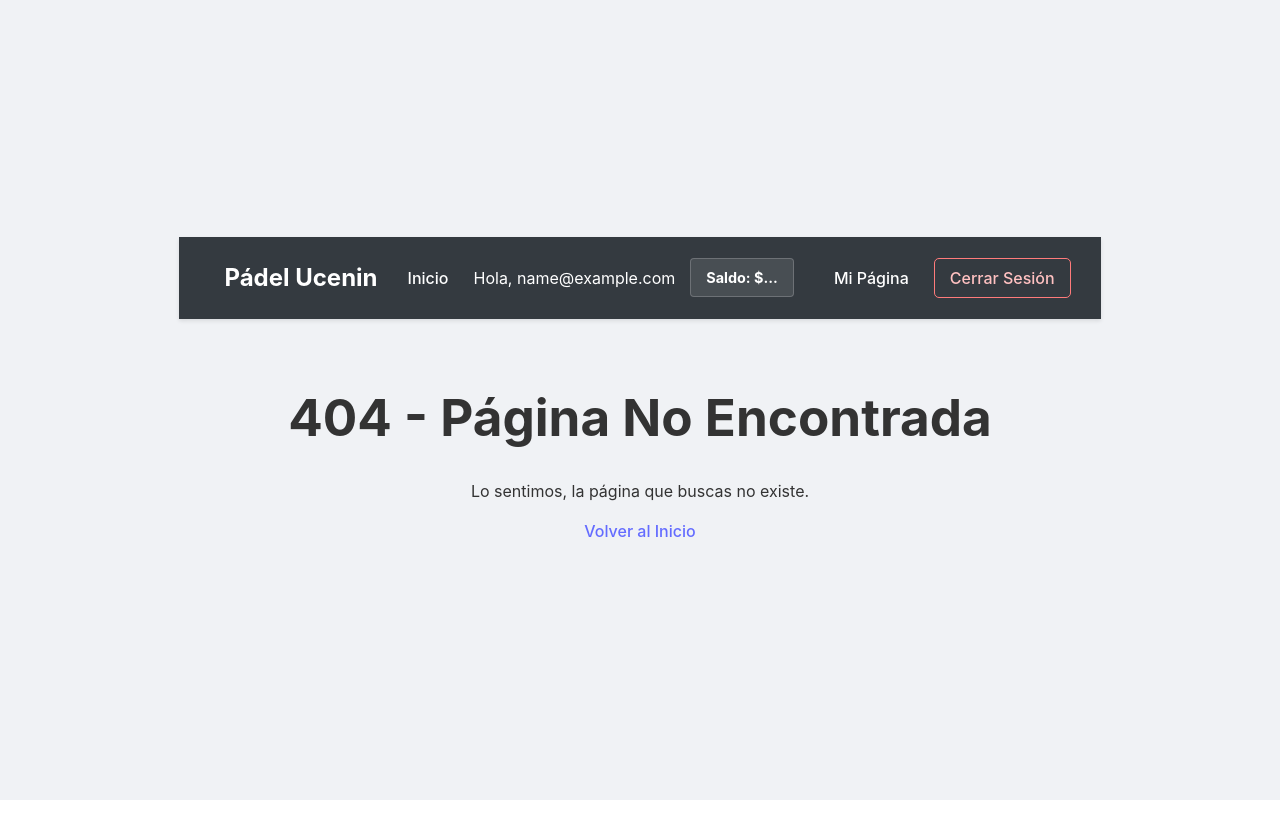
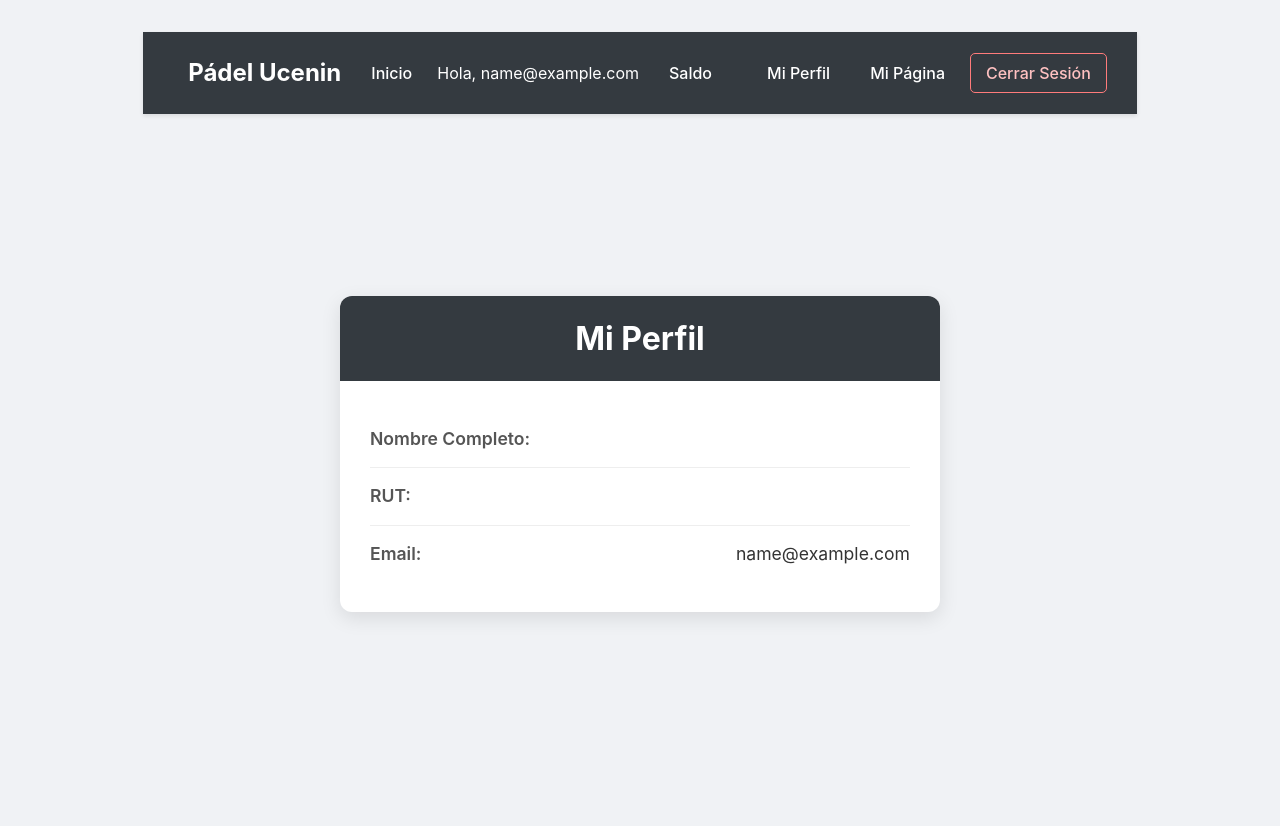
Before and after one commit to elpablii/Canchas-Padel-Ingeso-LosBugMaker, a React (Vite) app in the folder CanchasPadelIngesoLosBugMaker/frontend/: page /perfil in a window 1280 px wide. Before the commit this address had no page. Before the commit the page ends 800 px from the top, so only its background shows below. Built offline with nearby package versions, Linux system fonts and the light colour scheme; sample sign-in values are in the browser's storage.

Commit message:
Pequeños cambios para el botón del saldo

```diff
--- a/CanchasPadelIngesoLosBugMaker/frontend/src/App.css
+++ b/CanchasPadelIngesoLosBugMaker/frontend/src/App.css
@@ -141,21 +141,18 @@ body {
 
 /* Estilo para el indicador de saldo, que también es un enlace */
 .navbar-saldo {
-  background-color: rgba(255, 255, 255, 0.1);
-  color: #a7d7ff; /* Un color cian claro para que destaque sutilmente */
-  padding: 5px 12px;
-  border-radius: 15px; /* Lo hace tipo "píldora" */
-  font-weight: bold;
-  font-size: 0.9em;
+
+  color: #a7d7ff;
+  padding: 5px 15px;
+  font-size: inherit;
   text-decoration: none;
-  border: 1px solid rgba(255, 255, 255, 0.2);
   transition: background-color 0.2s, color 0.2s;
 }
 
 /* Efecto hover para el indicador de saldo */
 .navbar-saldo:hover {
   background-color: rgba(255, 255, 255, 0.25);
-  color: #ffffff;
+  color: #007bff;
 }
 
 /* Estilo para el botón de cerrar sesión para que se vea mejor */
--- a/CanchasPadelIngesoLosBugMaker/frontend/src/App.jsx
+++ b/CanchasPadelIngesoLosBugMaker/frontend/src/App.jsx
@@ -12,8 +12,8 @@ import ReservationHistory from './components/ReservationHistory';
 import { useAuth } from './context/AuthContext';
 import ReportePagosPage from './pages/ReportePagosPage';
 
-// --- NUEVO: Importamos la página de la billetera que crearemos ---
 import BilleteraPage from './pages/BilleteraPage';
+import UserProfilePage from './pages/UserProfilePage';
 
 import './App.css';
 
@@ -41,7 +41,7 @@ function AdminProtectedRoute({ children }) {
   return children;
 }
 
-// --- Navbar (CON EL CAMBIO PARA MOSTRAR EL SALDO) ---
+// --- Navbar ---
 function Navbar() {
   const { isAuthenticated, logout, user } = useAuth();
   const userGreeting = user ? (user.nombre || user.email || user.rut) : '';
@@ -68,9 +68,11 @@ function Navbar() {
                 {/* --- Mostramos el saldo --- */}
                 {/* Lo hacemos un enlace a la página de la billetera */}
                 <RouterLink to="/billetera" className="navbar-saldo">
-                    Saldo: {formatCurrency(user.saldo)}
+                    Saldo
                 </RouterLink>
             </div>
+
+            <RouterLink to="/perfil">Mi Perfil</RouterLink>
 
             {user.rol === 'admin' ? (
               <RouterLink to="/admin/dashboard">Panel Admin</RouterLink>
@@ -107,8 +109,9 @@ function App() {
           <Route path="/reservar-cancha" element={<ProtectedRoute><ReservationPage /></ProtectedRoute>} />
           <Route path="/disponibilidad-canchas" element={<ProtectedRoute><AvailabilityPage /></ProtectedRoute>} />
 
-          {/* --- NUEVA RUTA PROTEGIDA PARA LA BILLETERA --- */}
+          {/* --- RUTA PROTEGIDA --- */}
           <Route path="/billetera" element={<ProtectedRoute><BilleteraPage /></ProtectedRoute>} />
+          <Route path="/perfil" element={<ProtectedRoute><UserProfilePage /></ProtectedRoute>} />
 
           {/* --- Ruta Protegida para Admin --- */}
           <Route path="/admin/dashboard" element={<AdminProtectedRoute><AdminDashboardPage /></AdminProtectedRoute>} />
--- a/CanchasPadelIngesoLosBugMaker/frontend/src/context/AuthContext.jsx
+++ b/CanchasPadelIngesoLosBugMaker/frontend/src/context/AuthContext.jsx
@@ -52,8 +52,6 @@ export const AuthProvider = ({ children }) => {
     navigate('/login'); // Redirigir al login después del logout
   };
 
-  // Podrías añadir una función para verificar la expiración del token aquí si es necesario
-
   return (
     <AuthContext.Provider value={{ token, user, isAuthenticated, login, logout }}>
       {children}
--- /dev/null
+++ b/CanchasPadelIngesoLosBugMaker/frontend/src/pages/UserProfilePage.jsx
@@ -0,0 +1,45 @@
+// frontend/src/pages/UserProfilePage.jsx
+import React from 'react';
+import { useAuth } from '../context/AuthContext';
+import './userProfilePage.css';
+
+function UserProfilePage() {
+  const { user } = useAuth();
+
+  if (!user) {
+    return (
+      <div className="profile-container">
+        <h2>Cargando perfil...</h2>
+        <p>Por favor, inicia sesión para ver tu perfil.</p>
+      </div>
+    );
+  }
+
+  return (
+    <div className="profile-container">
+      <div className="profile-card">
+        <div className="profile-header">
+          <h1>Mi Perfil</h1>
+          <span className={`role-badge role-${user.rol}`}>{user.rol}</span>
+        </div>
+        <div className="profile-details">
+          <div className="detail-item">
+            <span className="detail-label">Nombre Completo:</span>
+            <span className="detail-value">{user.nombre}</span>
+          </div>
+          <div className="detail-item">
+            <span className="detail-label">RUT:</span>
+            <span className="detail-value">{user.rut}</span>
+          </div>
+          <div className="detail-item">
+            <span className="detail-label">Email:</span>
+            <span className="detail-value">{user.email}</span>
+          </div>
+
+        </div>
+      </div>
+    </div>
+  );
+}
+
+export default UserProfilePage;
--- /dev/null
+++ b/CanchasPadelIngesoLosBugMaker/frontend/src/pages/userProfilePage.css
@@ -0,0 +1,79 @@
+/* frontend/src/pages/userProfilePage.css */
+.profile-container {
+  display: flex;
+  justify-content: center;
+  align-items: center;
+  padding: 40px 20px;
+  min-height: 70vh;
+}
+
+.profile-card {
+  width: 100%;
+  max-width: 600px;
+  background: #fff;
+  border-radius: 12px;
+  box-shadow: 0 6px 20px rgba(0, 0, 0, 0.1);
+  overflow: hidden; /* Para que el header no se salga de los bordes redondeados */
+}
+
+.profile-header {
+  background: #343a40;
+  color: white;
+  padding: 25px;
+  text-align: center;
+  position: relative;
+}
+
+.profile-header h1 {
+  margin: 0;
+  font-size: 2em;
+}
+
+.role-badge {
+  position: absolute;
+  top: 15px;
+  right: 15px;
+  padding: 5px 10px;
+  border-radius: 15px;
+  font-size: 0.8em;
+  font-weight: bold;
+  text-transform: uppercase;
+}
+
+.role-badge.role-admin {
+  background-color: #dc3545; /* Rojo para admin */
+}
+
+.role-badge.role-socio {
+  background-color: #007bff; /* Azul para socio */
+}
+
+.profile-details {
+  padding: 30px;
+}
+
+.detail-item {
+  display: flex;
+  justify-content: space-between;
+  padding: 15px 0;
+  border-bottom: 1px solid #eee;
+  font-size: 1.1em;
+}
+
+.detail-item:last-child {
+  border-bottom: none;
+}
+
+.detail-label {
+  color: #555;
+  font-weight: 600;
+}
+
+.detail-value {
+  color: #333;
+}
+
+.detail-value.saldo {
+  font-weight: bold;
+  color: #28a745;
+}
```
Also changed, not shown: 1 other file (tests, documents, lock files or other folders).
